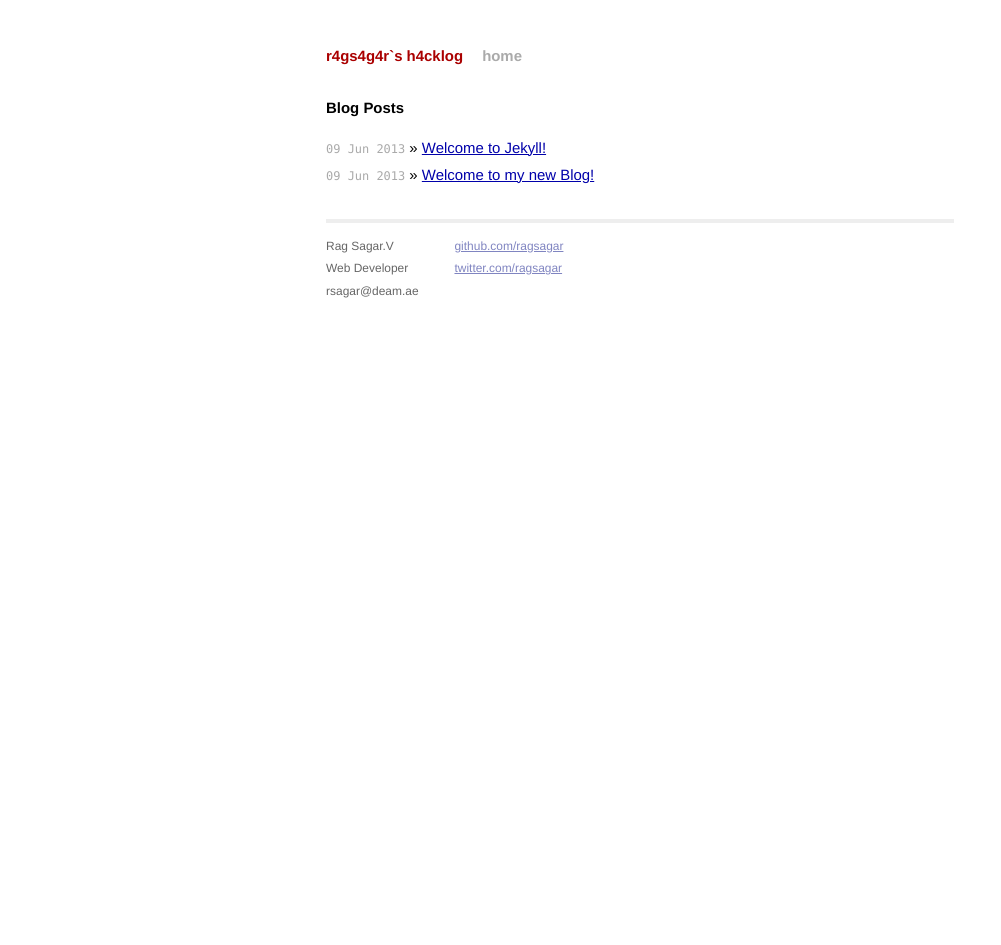
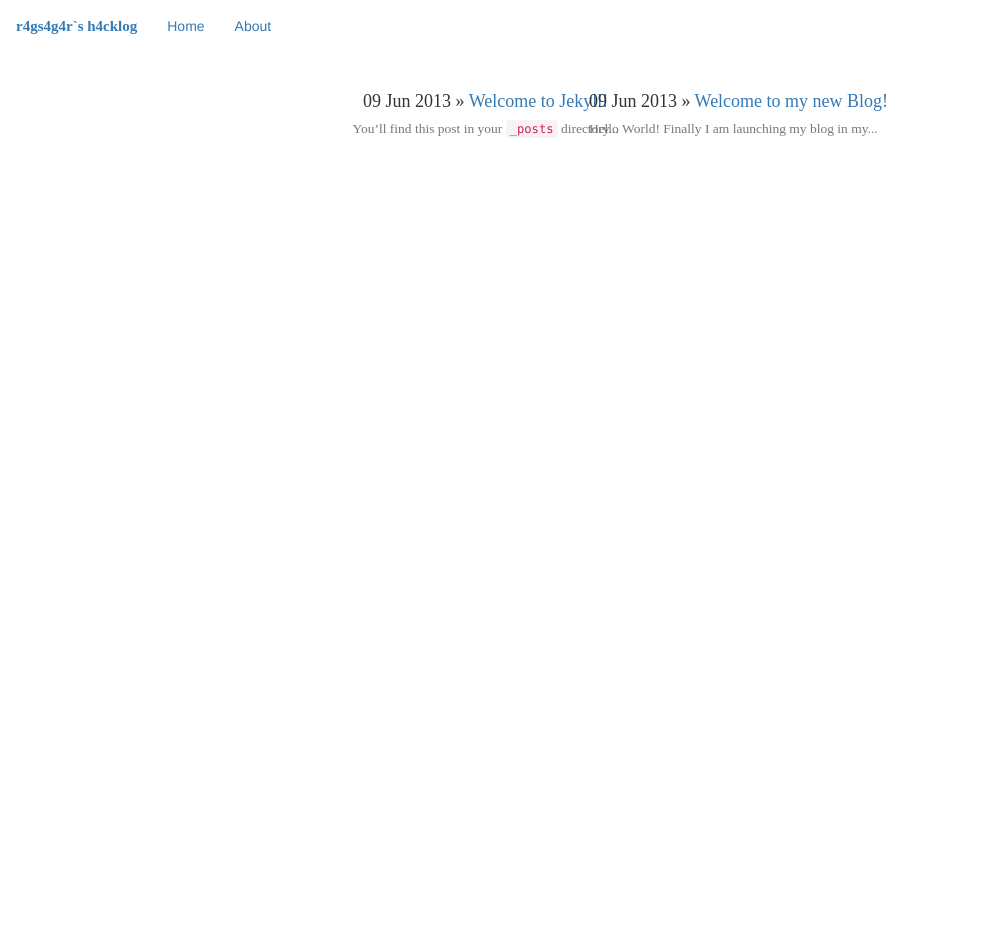
Before and after one commit to ragsagar/ragsagar.github.com, a Jekyll site: the page built from index.html, in a window 1280 px wide. Shown: the whole page, without its empty margins (0-1001 px from the left). Built offline with Jekyll 4.4.1, drawn with Linux system fonts in a browser that asks for light colours; nearby versions of some CDN libraries; some web fonts are replaced; the list of posts is cut into pages by our own code; after the commit the page ends 900 px from its top, so only the background shows below that.

Commit message:
Customized jekyll theme

```diff
--- /dev/null
+++ b/_includes/headers.html
@@ -0,0 +1,18 @@
+<head>
+    <meta charset="utf-8">
+    <meta http-equiv="X-UA-Compatible" content="IE=edge,chrome=1">
+    <title>{{ page.title }}</title>
+    <meta name="viewport" content="width=device-width, initial-scale=1.0">
+
+    <!-- syntax highlighting CSS -->
+    <link rel="stylesheet" href="/css/syntax.css">
+
+    <!-- Bootstrap CSS -->
+    <link rel="stylesheet" href="//netdna.bootstrapcdn.com/bootstrap/3.0.0-rc1/css/bootstrap.min.css">
+
+    <!--Google Fonts-->
+    <link href='http://fonts.googleapis.com/css?family=Fauna+One|Flamenco' rel='stylesheet' type='text/css'>
+
+    <!--My CSS-->
+    <link rel="stylesheet" href="/css/custom.css">
+</head>
--- /dev/null
+++ b/_includes/navbar.html
@@ -0,0 +1,9 @@
+<nav class="navbar" role="navigation">
+    <div class="navbar-header">
+        <a class="navbar-brand site-name" href="/">{{ site.name }}</a>
+        <ul class="nav navbar-nav pull-right">
+            <li><a href="/">Home</a></li>
+            <li><a href="/">About</a></li>
+        </ul>
+    </div>
+</nav>
--- a/_layouts/default.html
+++ b/_layouts/default.html
@@ -1,46 +1,45 @@
 <!DOCTYPE html>
 <html>
-    <head>
-        <meta charset="utf-8">
-        <meta http-equiv="X-UA-Compatible" content="IE=edge,chrome=1">
-        <title>{{ page.title }}</title>
-        <meta name="viewport" content="width=device-width">
+    {% include headers.html %}
+    <body>
+        {% include navbar.html %}
 
-        <!-- syntax highlighting CSS -->
-        <link rel="stylesheet" href="/css/syntax.css">
+        <div class="row">
+            <div class="col-lg-3">
+            </div>
+            <div class="col-lg-6">
+                <div class="text-center">
+                    {{ content }}
+                </div>
+            </div>
+            <div class="col-lg-3">
+            </div>
+        </div>
 
-        <!-- Custom CSS -->
-        <link rel="stylesheet" href="/css/main.css">
+        <!-- Pagination links -->
+        <div class="row">
+            <div class="col-lg-3">
+            </div>
+            <div class="col-lg-6">
+                {% if total_pages > 1 %}
+                    <ul class="pager">
+                        {% if paginator.previous_page %}
+                            <li class="previous"><a href="/page{{ paginator.previous_page }}">&larr;</a></li>
+                        {% else %}
+                            <li class="disabled"><a href="#">&larr;</a></li>
+                        {% endif %}
+                            <li><span class="page_number">{{ paginator.page }}</span></li>
+                        {% if paginator.next_page %}
+                            <li><a href="/page{{ paginator.next_page }}" class="next">&rarr;</a></li>
+                        {% else %}
+                            <li class="disabled"><a href="#">&rarr;</a></li>
+                        {% endif %}
+                    </ul>
+                {% endif %}
+            </div>
+            <div class="col-lg-3">
+            </div>
+        </div>
+    </body>
 
-    </head>
-    <body>
-
-        <div class="container">
-          <div class="site">
-            <div class="header">
-              <h1 class="title"><a href="/">{{ site.name }}</a></h1>
-              <a class="extra" href="/">home</a>
-            </div>
-
-                {{ content }}
-
-            <div class="footer">
-              <div class="contact">
-                <p>
-                  Rag Sagar.V<br />
-                  Web Developer<br />
-                  rsagar@deam.ae
-                </p>
-              </div>
-              <div class="contact">
-                <p>
-                  <a href="http://github.com/ragsagar/">github.com/ragsagar</a><br />
-                  <a href="http://twitter.com/ragsagar/">twitter.com/ragsagar</a><br />
-                </p>
-              </div>
-            </div>
-          </div>
-        </div> <!-- /container -->
-
-    </body>
 </html>
--- /dev/null
+++ b/css/custom.css
@@ -0,0 +1,25 @@
+.site-name {
+    font-family: 'Fauna One', serif;
+    font-size: 15px;
+    font-weight: bold;
+}
+
+.post-title {
+    font-family: 'Fauna One', serif;
+}
+
+.post-excerpt {
+    font-family: 'Flamenco', cursive;
+}
+
+.post-body p{
+    font-family: 'Flamenco', cursive;
+    font-size: 20px;
+    font-weight: 560;
+}
+
+.line {
+    border-style: solid;
+    border-width: 1px;
+    border-color: #EDE8EA;
+}
--- a/index.html
+++ b/index.html
@@ -3,11 +3,25 @@ layout: default
 title: Your New Jekyll Site
 ---
 
-<div id="home">
-  <h1>Blog Posts</h1>
-  <ul class="posts">
-    {% for post in site.posts %}
-      <li><span>{{ post.date | date_to_string }}</span> &raquo; <a href="{{ post.url }}">{{ post.title }}</a></li>
-    {% endfor %}
-  </ul>
+<div id="home text-center">
+    <ul class="posts">
+        {% for post in site.posts %}
+
+        <div class="post pull-left">
+            <h4>
+                <div class="row">
+                    <div class="post-title">
+                        <span>{{ post.date | date_to_string }}</span> &raquo; <a href="{{ post.url }}">{{ post.title }}</a>
+                    </div>
+                </div>
+                <div class="row">
+                    <div class="post-excerpt">
+                        <small class="pull-left text-muted">{{ post.excerpt | truncatewords:10 }}</small>
+                    </div>
+                </div>
+            </h4>
+        </div>
+
+        {% endfor %}
+    </ul>
 </div>
```
Also changed, not shown: _layouts/post.html (+20 -6 lines), _layouts/postpage.html (added, +10 -0 lines).
